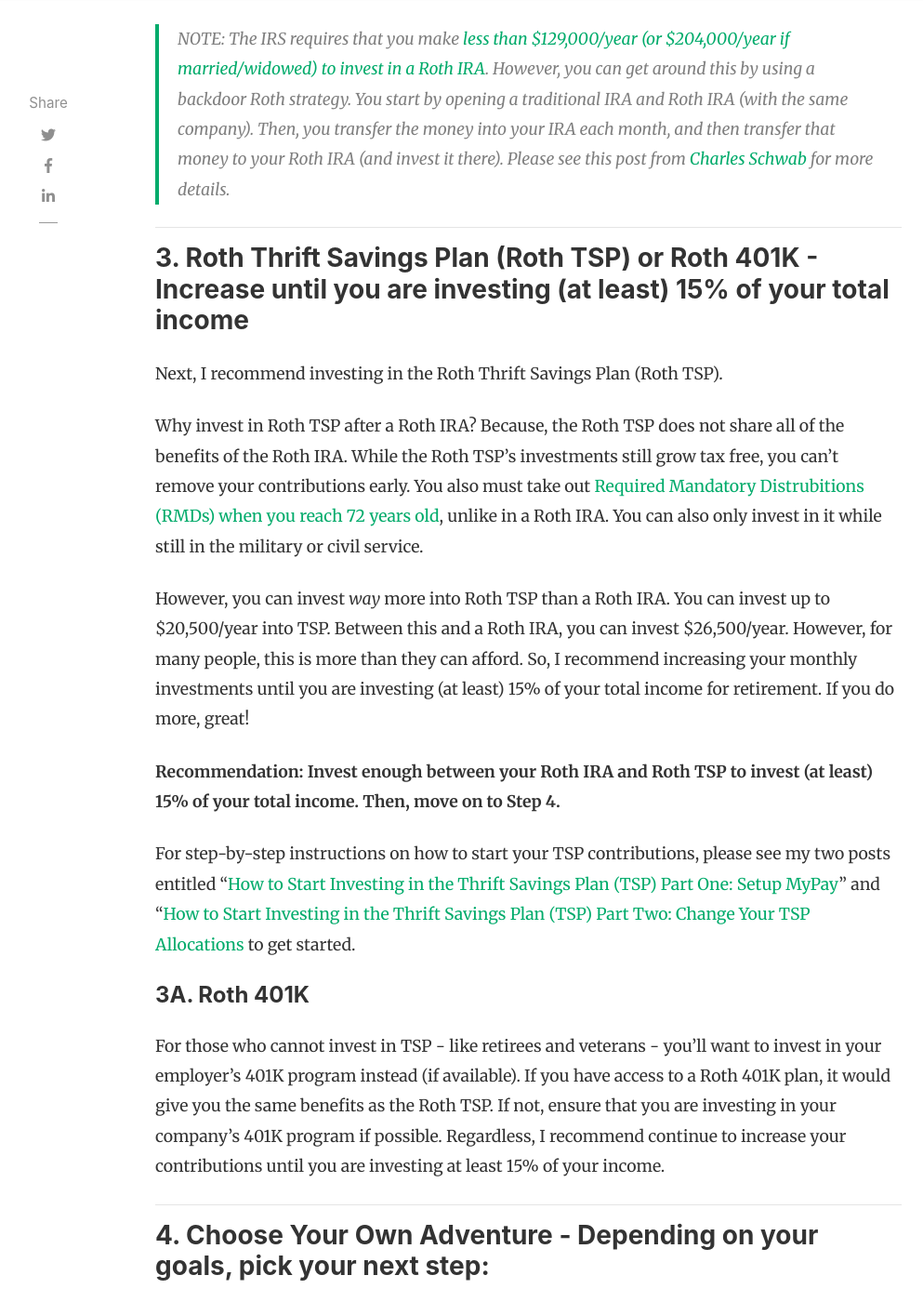
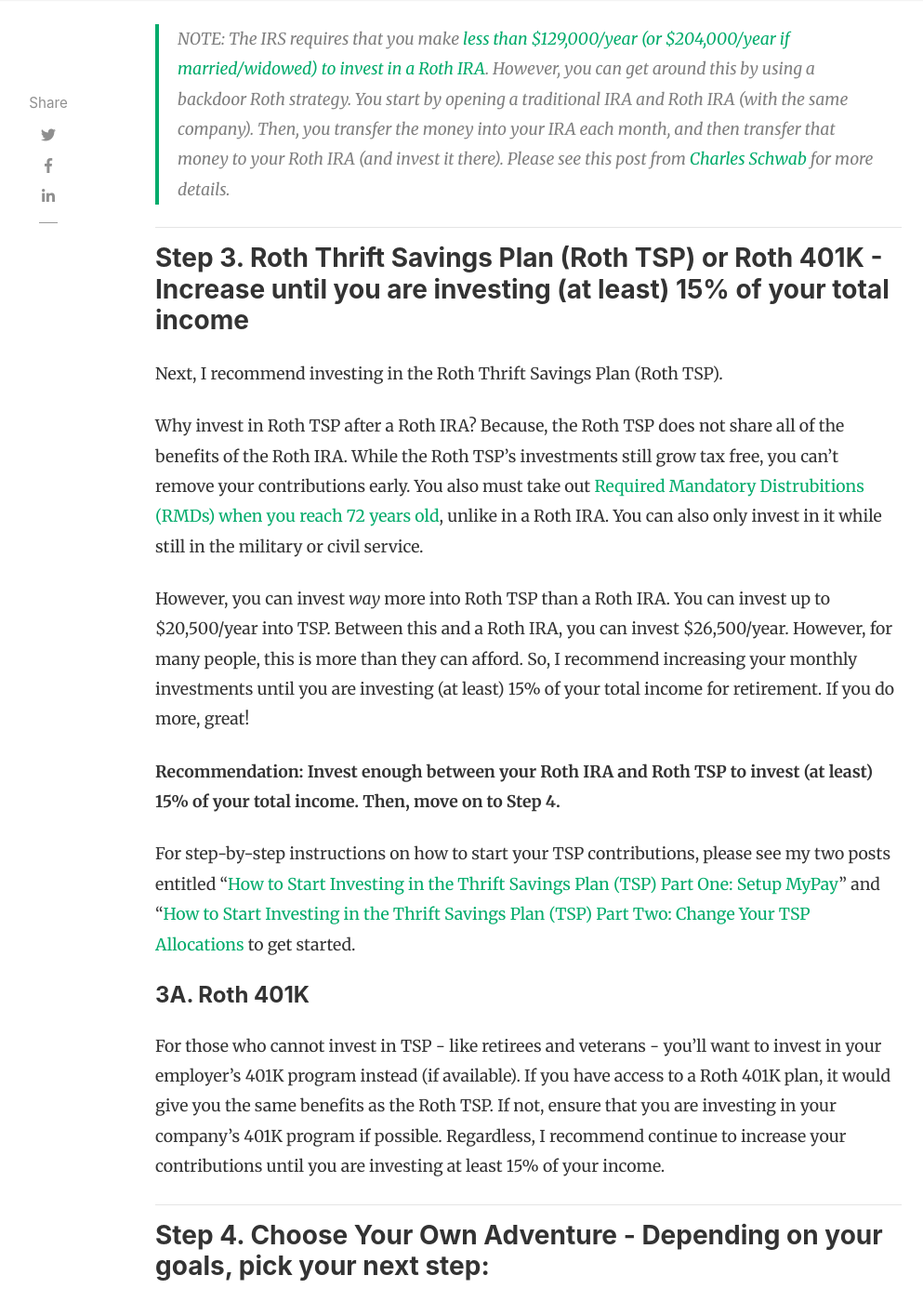
Before and after one commit to militaryinvestor/militaryinvestor.github.io, a Jekyll site: the page built from _posts/2022-04-16-Which-Investment-Accounts-Should-I-Use.md, in a window 1280 px wide and 1400 px high, scrolled down 4626 px. Shown: the whole window at 93% size, without its empty margins (118-1111 px from the left). Built offline with Jekyll 4.4.1, drawn with Linux system fonts in a browser that asks for light colours; nearby versions of some CDN libraries; comment, search, counter and statistics services are not loaded; some of the changed text lies outside the part shown.

Commit message:
Update 2022-04-16-Which-Investment-Accounts-Should-I-Use.md

```diff
--- a/_posts/2022-04-16-Which-Investment-Accounts-Should-I-Use.md
+++ b/_posts/2022-04-16-Which-Investment-Accounts-Should-I-Use.md
@@ -53,7 +53,7 @@ For step-by-step instructions on how to start your TSP contributions, please see
 
 ---------------
 
-### 2. Roth IRA - Max it out ($6,000/year)!
+### Step 2. Roth IRA - Max it out ($6,000/year)!
 
 Next, it is time to start maxing out your Roth Investment Retirement Account, or Roth IRA.
 
@@ -79,7 +79,7 @@ Once you pick an investment company, open a new account and request to open a Ro
 
 --------------
 
-### 3. Roth Thrift Savings Plan (Roth TSP) or Roth 401K - Increase until you are investing (at least) 15% of your total income
+### Step 3. Roth Thrift Savings Plan (Roth TSP) or Roth 401K - Increase until you are investing (at least) 15% of your total income
 
 Next, I recommend investing in the Roth Thrift Savings Plan (Roth TSP).
 
@@ -98,7 +98,7 @@ For those who cannot invest in TSP - like retirees and veterans - you'll want to
 
 -------------
 
-### 4. Choose Your Own Adventure - Depending on your goals, pick your next step:
+### Step 4. Choose Your Own Adventure - Depending on your goals, pick your next step:
 
 Remember when we talked about goals?  This is where it matters.  Once you are investing enough for retirement (at least 15% of your income), your next step is to pick what you value more.  Here are some of your next options:
 
```
